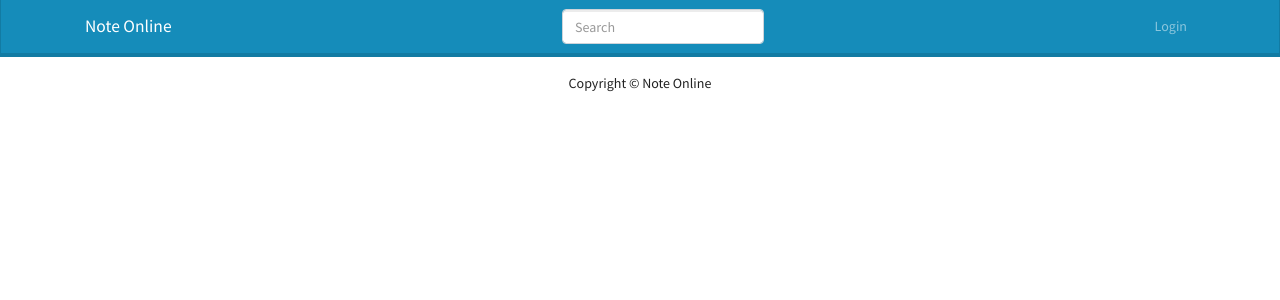
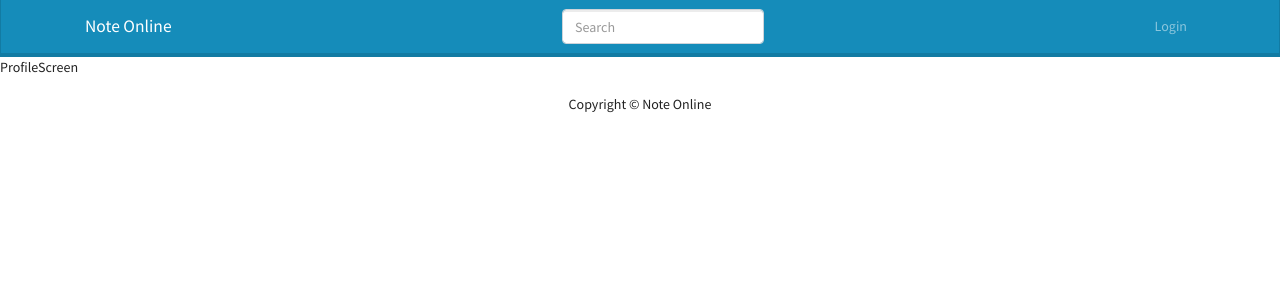
Before and after one commit to seanarch/note-zipper, a React (Create React App) app in the folder frontend/: page /profile in a window 1280 px wide. Shown: the top 300 px of the page. Built offline with nearby package versions, Linux system fonts and the light colour scheme.

Commit message:
Add profile page

```diff
--- a/frontend/src/App.js
+++ b/frontend/src/App.js
@@ -10,6 +10,7 @@ import LoginScreen from "./screens/LoginScreen/LoginScreen";
 import RegisterScreen from "./screens/RegisterScreen/RegisterScreen";
 import CreateNote from "./screens/CreateNote/CreateNote";
 import SingleNote from "./screens/SingleNote/SingleNote";
+import ProfileScreen from "./screens/ProfileScreen/ProfileScreen";
 
 function App() {
   const [search, setSearch] = useState("");
@@ -20,6 +21,7 @@ function App() {
       <main>
         <Route path="/" exact component={LandingPage} />
         <Route path="/login" exact component={LoginScreen} />
+        <Route path="/profile" exact component={ProfileScreen} />
         <Route path="/register" exact component={RegisterScreen} />
         <Route path="/createnote" component={CreateNote} />
         <Route path="/note/:id" component={SingleNote} />
--- a/frontend/src/screens/LandingPage/LandingPage.js
+++ b/frontend/src/screens/LandingPage/LandingPage.js
@@ -2,14 +2,14 @@ import React, { useEffect } from "react";
 import { Container, Row, Button } from "react-bootstrap";
 import "./LandingPage.css";
 
-const LandingPage = () => {
-  // useEffect(() => {
-  //   const userInfo = localStorage.getItem("userInfo");
-  //
-  //   if (userInfo) {
-  //     history.push("/mynotes");
-  //   }
-  // }, [history]);
+const LandingPage = ({ history }) => {
+  useEffect(() => {
+    const userInfo = localStorage.getItem("userInfo");
+
+    if (userInfo) {
+      history.push("/mynotes");
+    }
+  }, [history]);
   return (
     <div className="main">
       <Container>
--- /dev/null
+++ b/frontend/src/screens/ProfileScreen/ProfileScreen.js
@@ -0,0 +1,7 @@
+import React from "react";
+
+const ProfileScreen = () => {
+  return <div>ProfileScreen</div>;
+};
+
+export default ProfileScreen;
```
